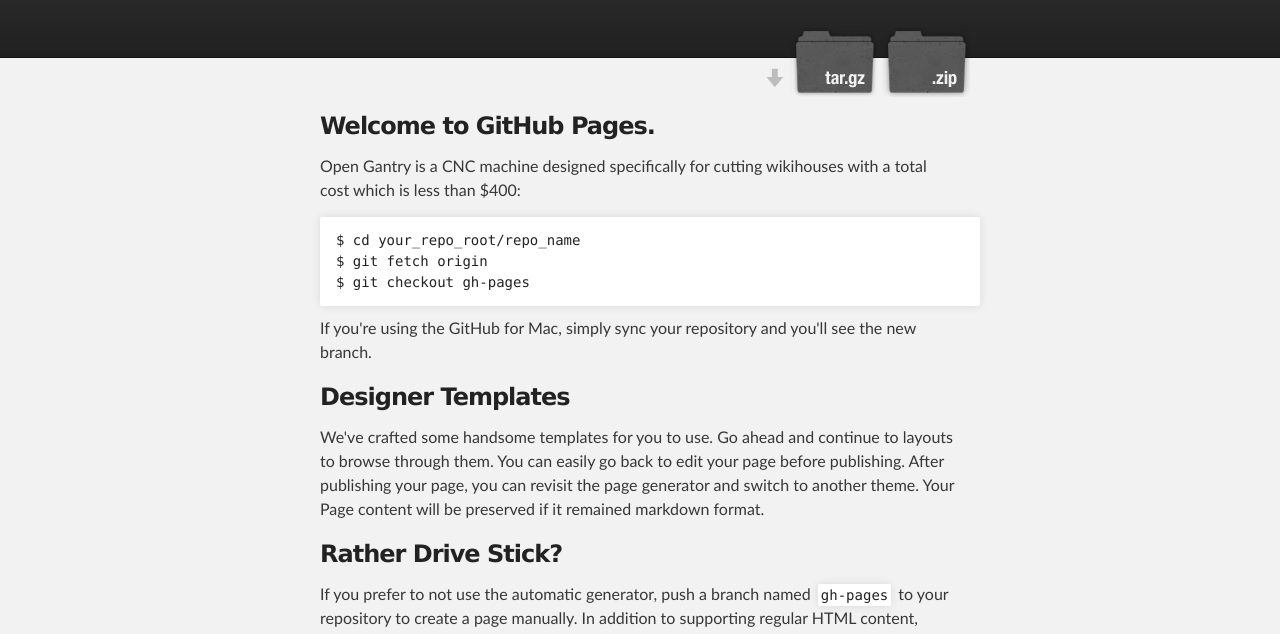
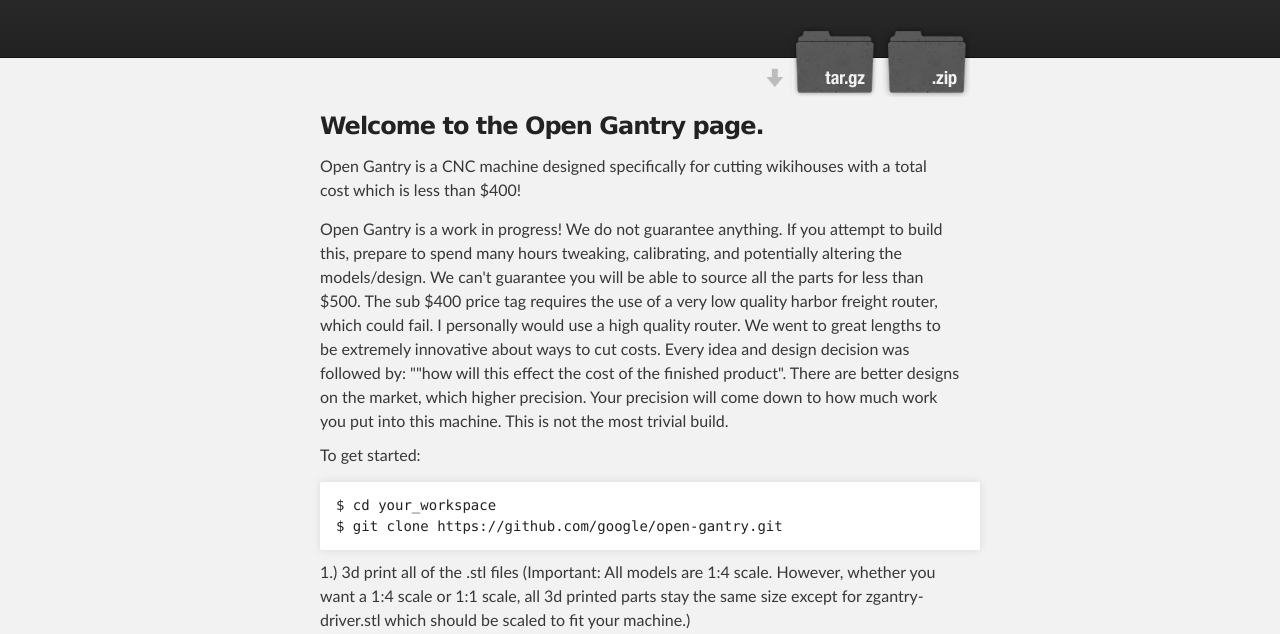
Before and after one commit to google/open-gantry, a plain HTML site: page index.html in a window 1280 px wide. Shown: the part 116-750 px from the top of the page. Drawn offline with Linux system fonts and the light colour scheme.

Commit message:
updating homepage

```diff
--- a/index.html
+++ b/index.html
@@ -32,16 +32,18 @@
     <div id="main_content_wrap" class="outer">
       <section id="main_content" class="inner">
         <h3>
-<a name="welcome-to-github-pages" class="anchor" href="#welcome-to-github-pages"><span class="octicon octicon-link"></span></a>Welcome to GitHub Pages.</h3>
+<a name="welcome-to-github-pages" class="anchor" href="#welcome-to-github-pages"><span class="octicon octicon-link"></span></a>Welcome to the Open Gantry page.</h3>
 
-<p>Open Gantry is a CNC machine designed specifically for cutting wikihouses with a total cost which is less than $400:</p>
-
-<pre><code>$ cd your_repo_root/repo_name
-$ git fetch origin
-$ git checkout gh-pages
+<p>Open Gantry is a CNC machine designed specifically for cutting wikihouses with a total cost which is less than $400!</p>
+<b>Open Gantry is a work in progress! We do not guarantee anything. If you attempt to build this, prepare to spend many hours tweaking, calibrating, and potentially altering the models/design. We can't guarantee you will be able to source all the parts for less than $500. The sub $400 price tag requires the use of a very low quality harbor freight router, which could fail. I personally would use a high quality router. We went to great lengths to be extremely innovative about ways to cut costs. Every idea and design decision was followed by: ""how will this effect the cost of the finished product". There are better designs on the market, which higher precision. Your precision will come down to how much work you put into this machine. This is not the most trivial build.</b>
+<p>To get started:</p>
+<pre><code>$ cd your_workspace
+$ git clone https://github.com/google/open-gantry.git
 </code></pre>
 
-<p>If you're using the GitHub for Mac, simply sync your repository and you'll see the new branch.</p>
+<p>1.) 3d print all of the .stl files (<b>Important: All models are 1:4 scale. However, whether you want a 1:4 scale or 1:1 scale, all 3d printed parts stay the same size except for zgantry-driver.stl which should be scaled to fit your machine.</b>)</p>
+<p>2.) Using either a laser cutter, CNC, or a lot of patience and a jigsaw cut out all of the svg files (<b>Important: All models are 1:4 scale. If you want a 5ftX9ft CNC you need to scale up all svg files by 400%</b>)</p>
+
 
 <h3>
 <a name="designer-templates" class="anchor" href="#designer-templates"><span class="octicon octicon-link"></span></a>Designer Templates</h3>
```
